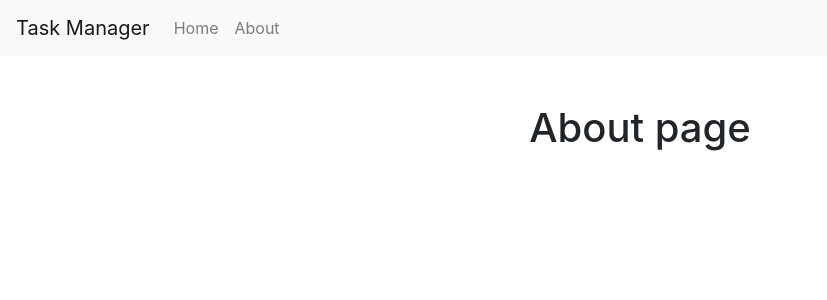
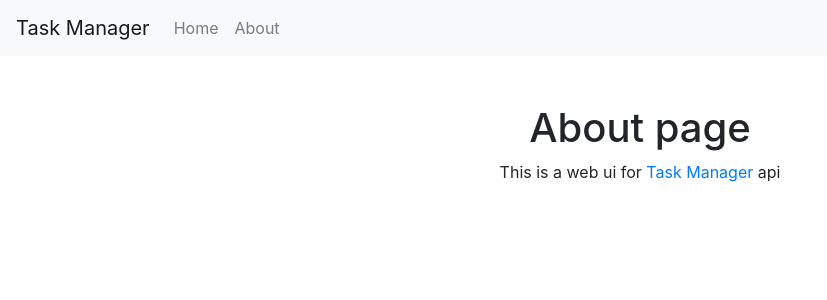
Before and after one commit to diegomichell/Task-Manager-UI, a React (Create React App) app: page /about in a window 1280 px wide. Shown: the top 300 px of the page, without its empty margins (0-827 px from the left). Built offline with nearby package versions, Linux system fonts and the light colour scheme.

Commit message:
add description in about page

```diff
--- a/src/components/about/about.tsx
+++ b/src/components/about/about.tsx
@@ -1,5 +1,10 @@
 import React from "react";
 
-const About = () => (<h1>About page</h1>);
+const About = () => (
+  <div className="about">
+    <h1>About page</h1>
+    <p>This is a web ui for <a target="_blank" href="https://github.com/diegomichell/Task-Manager">Task Manager</a> api</p>
+  </div>
+);
 
 export default About;
```
